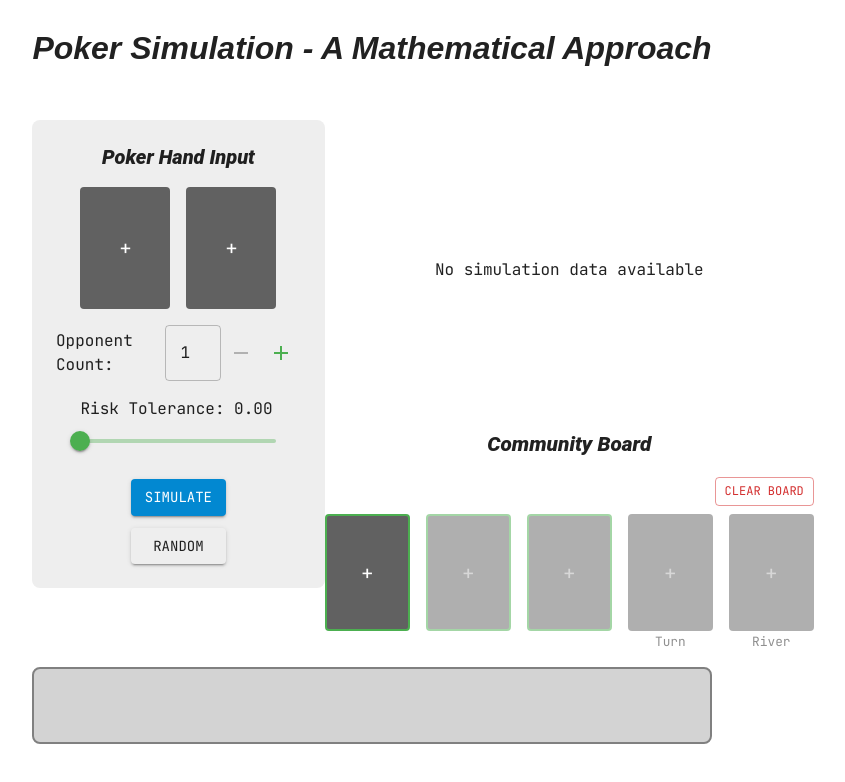
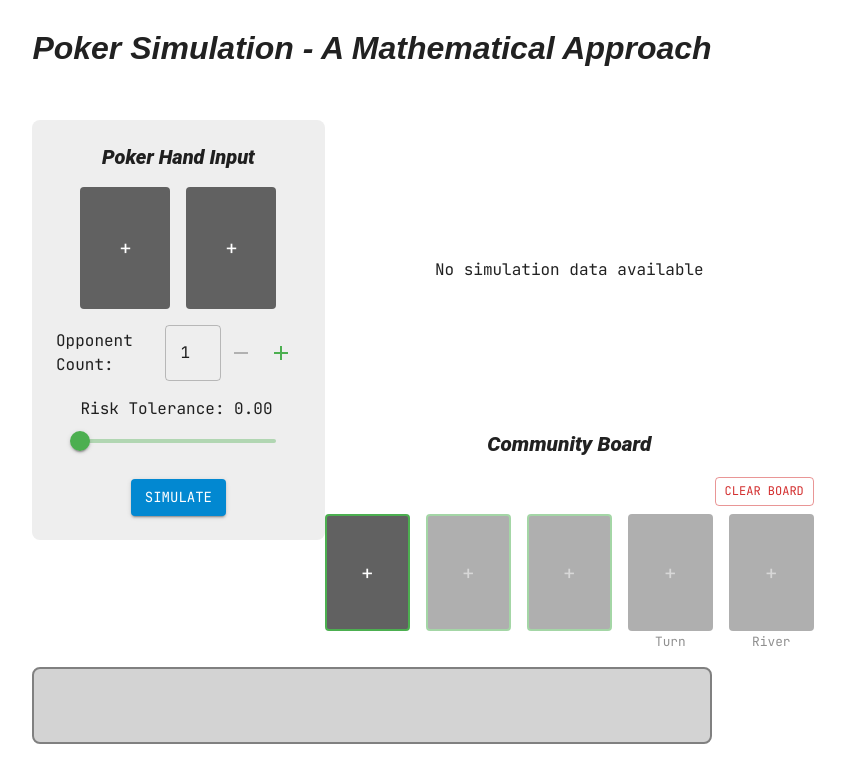
Before and after one commit to ach968/madhacks-2024, a React (Vite) app in the folder frontend/: page / in a window 1280 px wide. Shown: the top 782 px of the page, without its empty margins (268-1113 px from the left). Built offline with nearby package versions, Linux system fonts and the light colour scheme.

Commit message:
removed random button

```diff
--- a/frontend/src/components/InputCard.jsx
+++ b/frontend/src/components/InputCard.jsx
@@ -197,9 +197,6 @@ export default function InputCard({
         >
           {isSimulating ? "Simulating..." : "Simulate"}
         </Button>
-        <Button variant="contained" color="lightblue" sx={{ width: "95%" }}>
-          Random
-        </Button>
       </Box>
 
       {/* Card Selection Dialog */}
```
